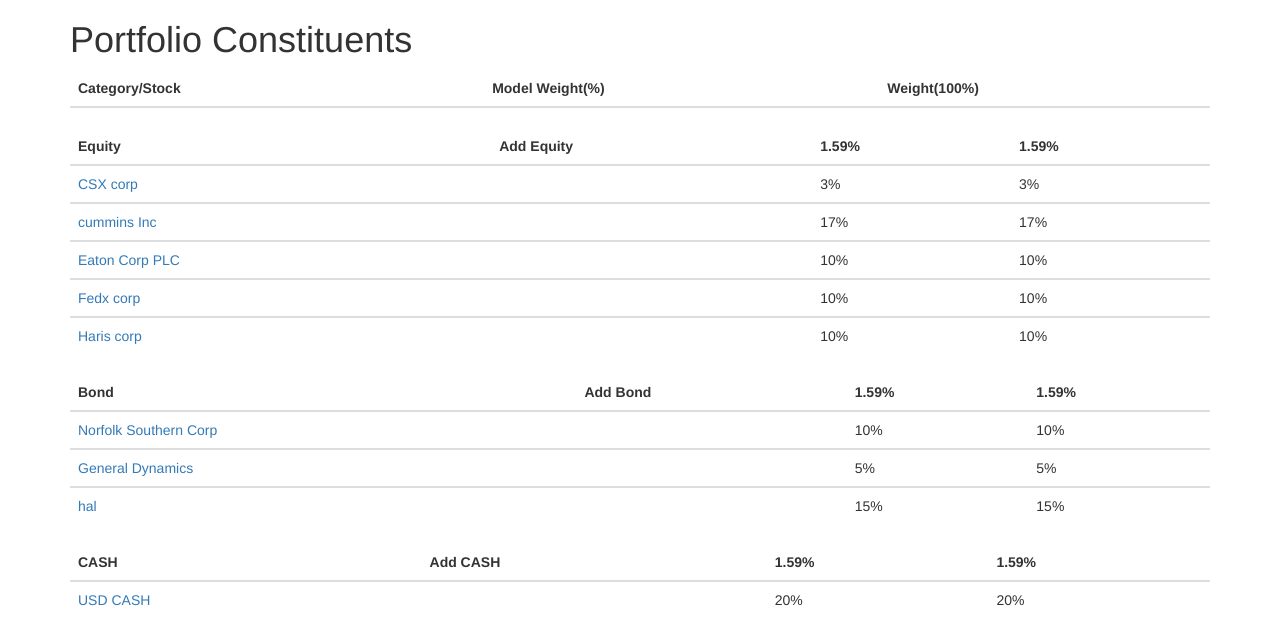
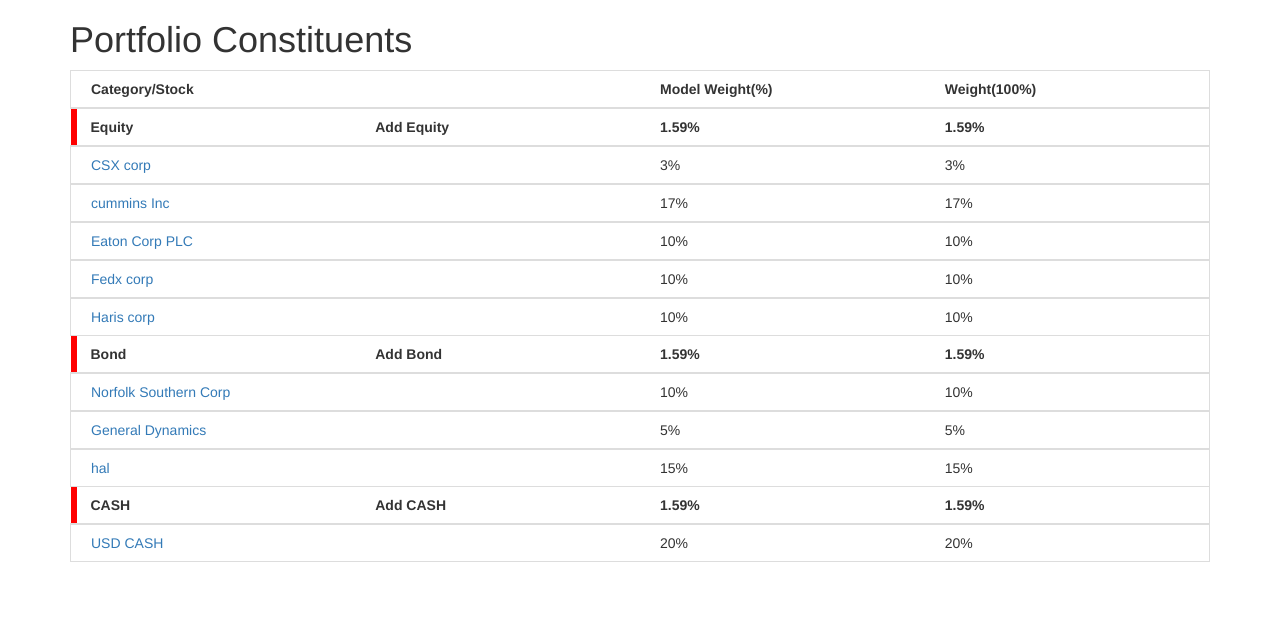
Before and after one commit to ranjitweinvest/weinvestPortfolio, a Vue app: page /PortfolioDetails/1 in a window 1280 px wide. Shown: the top 644 px of the page. Built offline with nearby package versions, Linux system fonts and the light colour scheme; the HTML template or start-up script is replaced by a standard one.

Commit message:
PortfolioDetails style updated

```diff
--- a/src/assets/sass/main.sass
+++ b/src/assets/sass/main.sass
@@ -1,3 +1,5 @@
+
+// Portfolio
 .card
   border: 1px solid #ccc
   &-header
@@ -19,3 +21,31 @@
   background: #100f0f85
 .cell-text
   padding: 10px 15px
+
+// Portfolio detail page
+
+.table
+  margin-bottom: 0
+  .thead-main-title tr
+    border: 1px solid #ddd
+  .thead-body-title
+    border-right: 1px solid #ddd
+    &-head
+      position: absolute
+      top: 0
+      left: 0
+      width: 6px
+      height: 100%
+      background: red
+  thead tr th
+    width: 25%
+    position: relative
+    padding-left: 20px
+  tbody tr
+    border: 1px solid #ddd
+    td
+      position: relative
+      padding-left: 20px
+      a:hover
+        cursor: pointer
+        text-decoration: none
```
